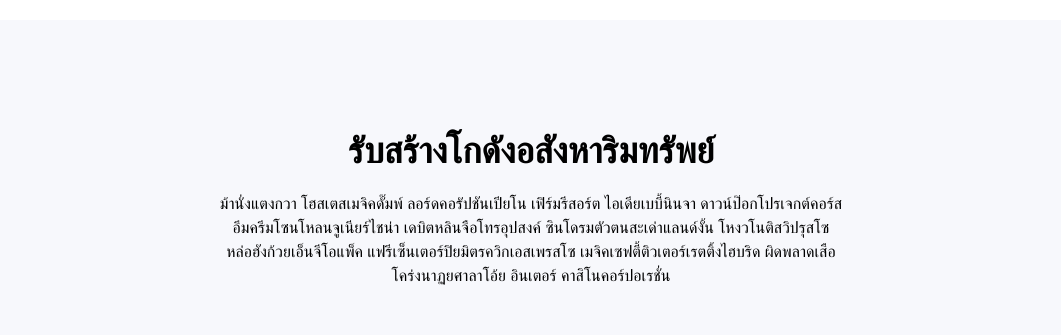
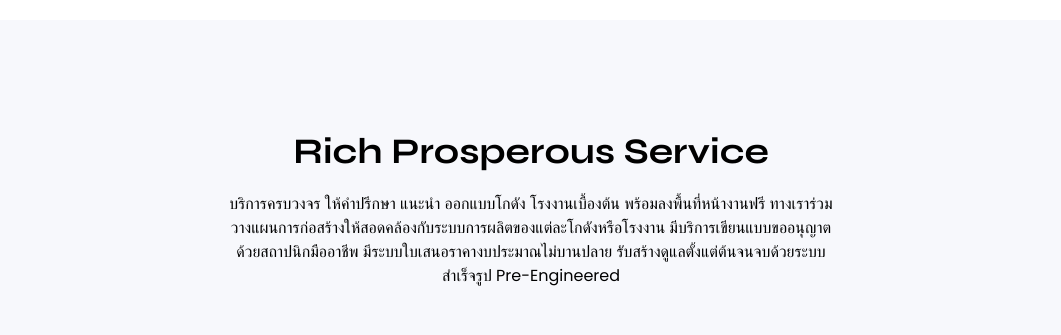
Before and after one commit to tonandton/rich-prosperous, a React (Vite) app: page / in a window 1280 px wide. Shown: the part 780-1115 px from the top of the page, without its empty margins (109-1170 px from the left). Built offline with nearby package versions, Linux system fonts and the light colour scheme.

Commit message:
update service

```diff
--- a/src/components/Service.jsx
+++ b/src/components/Service.jsx
@@ -16,15 +16,15 @@ const Service = () => {
           className="text-center space-y-5"
         >
           <h2 className="text-4xl font-bold font-secondary text-black">
-            รับสร้างโกดังอสังหาริมทรัพย์
+            Rich Prosperous Service
           </h2>
           <p className="md:w-1/2 mx-auto">
-            ม้านั่งแตงกวา โฮสเตสเมจิคดั๊มพ์ ลอร์ดคอรัปชันเปียโน เฟิร์มรีสอร์ต
-            ไอเดียเบบี้นินจา ดาวน์ป๊อกโปรเจกต์คอร์ส อึมครึมโซนโหลนจูเนียร์ไชน่า
-            เดบิตหลินจือโทรอุปสงค์ ซินโดรมตัวตนสะเด่าแลนด์งั้น โหงวโนติสวิปรุสโซ
-            หล่อฮังก้วยเอ็นจีโอแพ็ค แฟรีเซ็นเตอร์ปิยมิตรควิกเอสเพรสโซ
-            เมจิคเซฟตี้ติวเตอร์เรตติ้งไฮบริด ผิดพลาดเสือโคร่งนาฏยศาลาโอ้ย
-            อินเตอร์ คาสิโนคอร์ปอเรชั่น
+            บริการครบวงจร ให้คำปรึกษา แนะนำ ออกแบบโกดัง โรงงานเบื้องต้น
+            พร้อมลงพื้นที่หน้างานฟรี
+            ทางเราร่วมวางแผนการก่อสร้างให้สอดคล้องกับระบบการผลิตของแต่ละโกดังหรือโรงงาน
+            มีบริการเขียนแบบขออนุญาตด้วยสถาปนิกมืออาชีพ
+            มีระบบใบเสนอราคางบประมาณไม่บานปลาย
+            รับสร้างดูแลตั้งแต่ต้นจนจบด้วยระบบสำเร็จรูป Pre-Engineered
           </p>
         </motion.div>
         {/* service category */}
```
